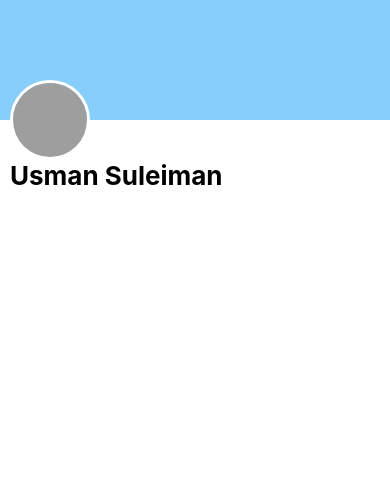
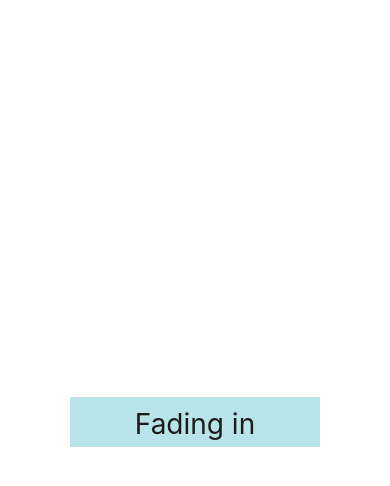
Before and after one commit to usmansbk/react-native-animations, a React Native app: screen / in a window 390 px wide. Shown: the top 486 px of the page. Built offline with nearby package versions, Linux system fonts and the light colour scheme; grey boxes are pictures that could not be loaded.

Commit message:
animated api tut

```diff
--- a/App.js
+++ b/App.js
@@ -1,6 +1,7 @@
 import React from 'react';
 import TwitterHeader from './components/TwitterHeader';
+import AnimatedTuts from './components/AnimatedTut';
 
 export default function App() {
-  return <TwitterHeader />;
+  return <AnimatedTuts />;
 }
--- /dev/null
+++ b/components/AnimatedTut.js
@@ -0,0 +1,47 @@
+import React, {useEffect, useRef} from 'react';
+import {Animated, Text, View, StyleSheet} from 'react-native';
+
+const styles = StyleSheet.create({
+  container: {
+    flex: 1,
+    alignItems: 'center',
+    justifyContent: 'center',
+  },
+  fadeAnim: {
+    width: 250,
+    height: 50,
+    backgroundColor: 'powderblue',
+  },
+  text: {
+    fontSize: 28,
+    textAlign: 'center',
+    margin: 10,
+  },
+});
+
+const FadInView = (props) => {
+  const fadeAnim = useRef(new Animated.Value(0)).current;
+
+  useEffect(() => {
+    Animated.timing(fadeAnim, {
+      toValue: 1,
+      duration: 10000,
+    }).start();
+  }, [fadeAnim]);
+
+  return (
+    <Animated.View style={{...props.style, opacity: fadeAnim}}>
+      {props.children}
+    </Animated.View>
+  );
+};
+
+export default () => {
+  return (
+    <View style={styles.container}>
+      <FadInView style={styles.fadeAnim}>
+        <Text style={styles.text}>Fading in</Text>
+      </FadInView>
+    </View>
+  );
+};
--- a/constants.js
+++ b/constants.js
@@ -1,8 +1,6 @@
 export default {
   AVATAR: 'https://i.pravatar.cc/300',
   LOREM: `
-
-
 Lorem ipsum dolor sit amet, consectetur adipiscing elit. Duis nec nunc sit amet nisl eleifend congue. Mauris gravida odio id sodales auctor. Duis malesuada, nisi a molestie finibus, eros tellus lacinia augue, vitae pellentesque ex urna a sem. Curabitur ex arcu, lobortis vitae pretium et, aliquam non elit. Curabitur sed velit ac mi feugiat bibendum at nec nulla. Pellentesque habitant morbi tristique senectus et netus et malesuada fames ac turpis egestas. Integer ex urna, pellentesque nec sem ac, aliquam mattis enim.
 
 Etiam sit amet auctor elit. Ut gravida malesuada dui, id hendrerit sapien consectetur et. Aliquam volutpat, dolor id blandit malesuada, urna sem semper sem, vel dictum justo elit vitae risus. Mauris ante tellus, tempor sit amet odio nec, hendrerit luctus tortor. Phasellus porta eros id augue pretium, dictum cursus felis malesuada. Aliquam sed condimentum enim. Ut lobortis nisl enim, et varius nibh mattis ut.
```
